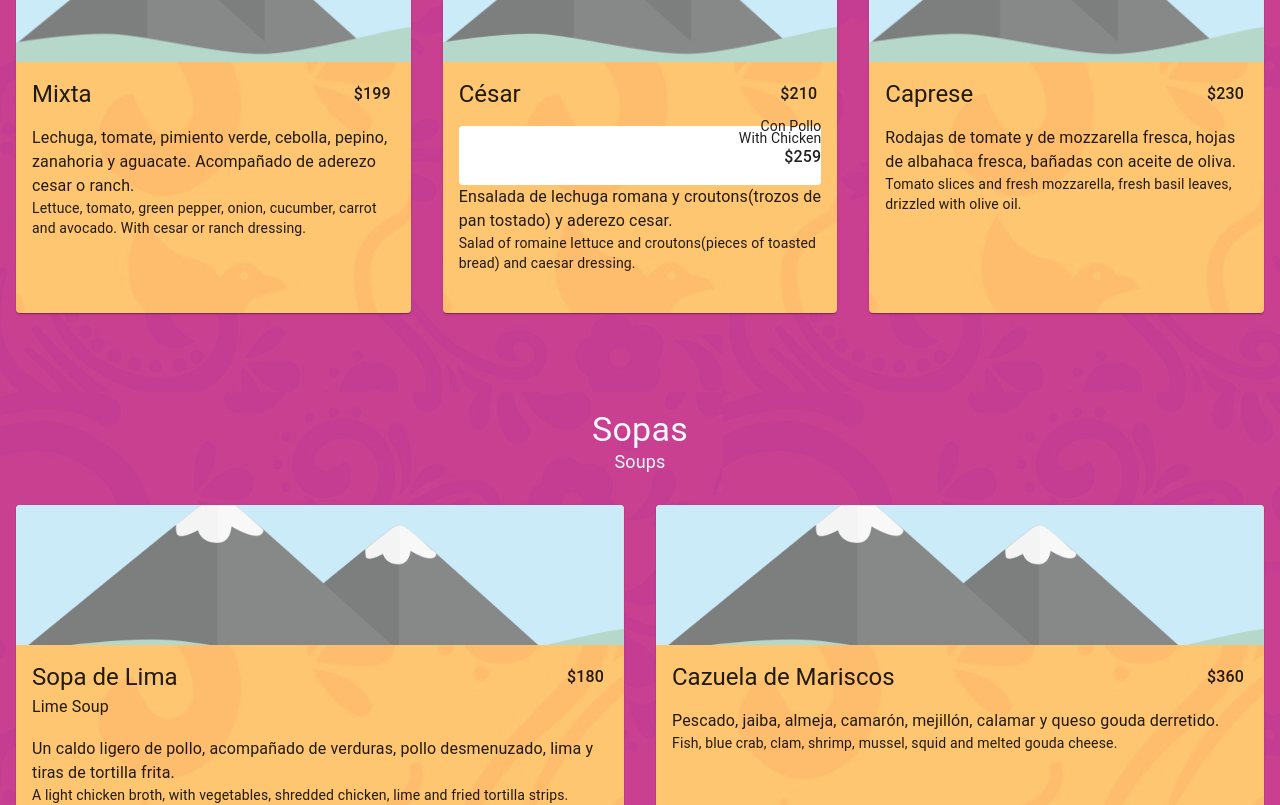
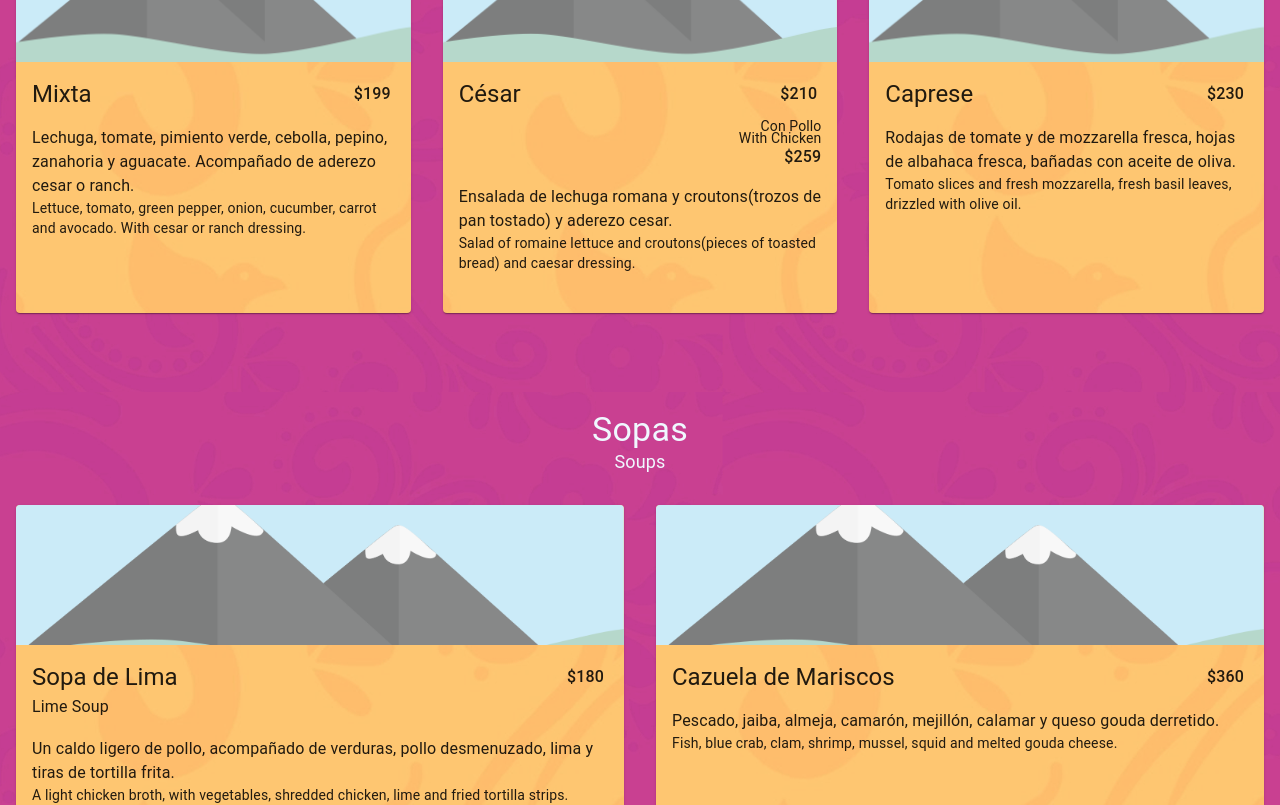
Before and after one commit to fermx3/karens-menu, a Next.js app: page / in a window 1280 px wide. Shown: the part 2280-3085 px from the top of the page. Built offline with nearby package versions, Linux system fonts and the light colour scheme.

Commit message:
Change styles from paper

```diff
--- a/components/platillo/Platillo.jsx
+++ b/components/platillo/Platillo.jsx
@@ -1,11 +1,4 @@
-import {
-  Card,
-  CardContent,
-  CardMedia,
-  Paper,
-  Skeleton,
-  Typography,
-} from '@mui/material';
+import { Card, CardContent, CardMedia, Typography } from '@mui/material';
 import PlatilloVariantes from '../platillo-variantes/PlatilloVariantes';
 
 import classes from './Platillo.module.scss';
@@ -44,11 +37,7 @@ const Platillo = ({
         </div>
         {adicionales &&
           adicionales.map((adicional) => (
-            <Paper
-              elevation={0}
-              key={adicional.name}
-              className={classes.adicionales}
-            >
+            <div key={adicional.name} className={classes.adicionales}>
               <Typography variant='subtitle2' sx={{ fontWeight: 400 }}>
                 {adicional.nombre}
               </Typography>
@@ -59,7 +48,7 @@ const Platillo = ({
                 sx={{ fontWeight: 500 }}
                 varian='button'
               >{`$${adicional.precio}`}</Typography>
-            </Paper>
+            </div>
           ))}
         {desc && (
           <div className={classes.body}>
--- a/pages/_app.js
+++ b/pages/_app.js
@@ -1,5 +1,5 @@
-import '@/styles/globals.css'
+import '@/styles/globals.css';
 
 export default function App({ Component, pageProps }) {
-  return <Component {...pageProps} />
+  return <Component {...pageProps} />;
 }
--- a/styles/globals.css
+++ b/styles/globals.css
@@ -21,10 +21,6 @@ a {
   text-decoration: none;
 }
 
-.MuiPaper-root {
-  background: transparent;
-}
-
 h1,
 h2,
 h3,
```
